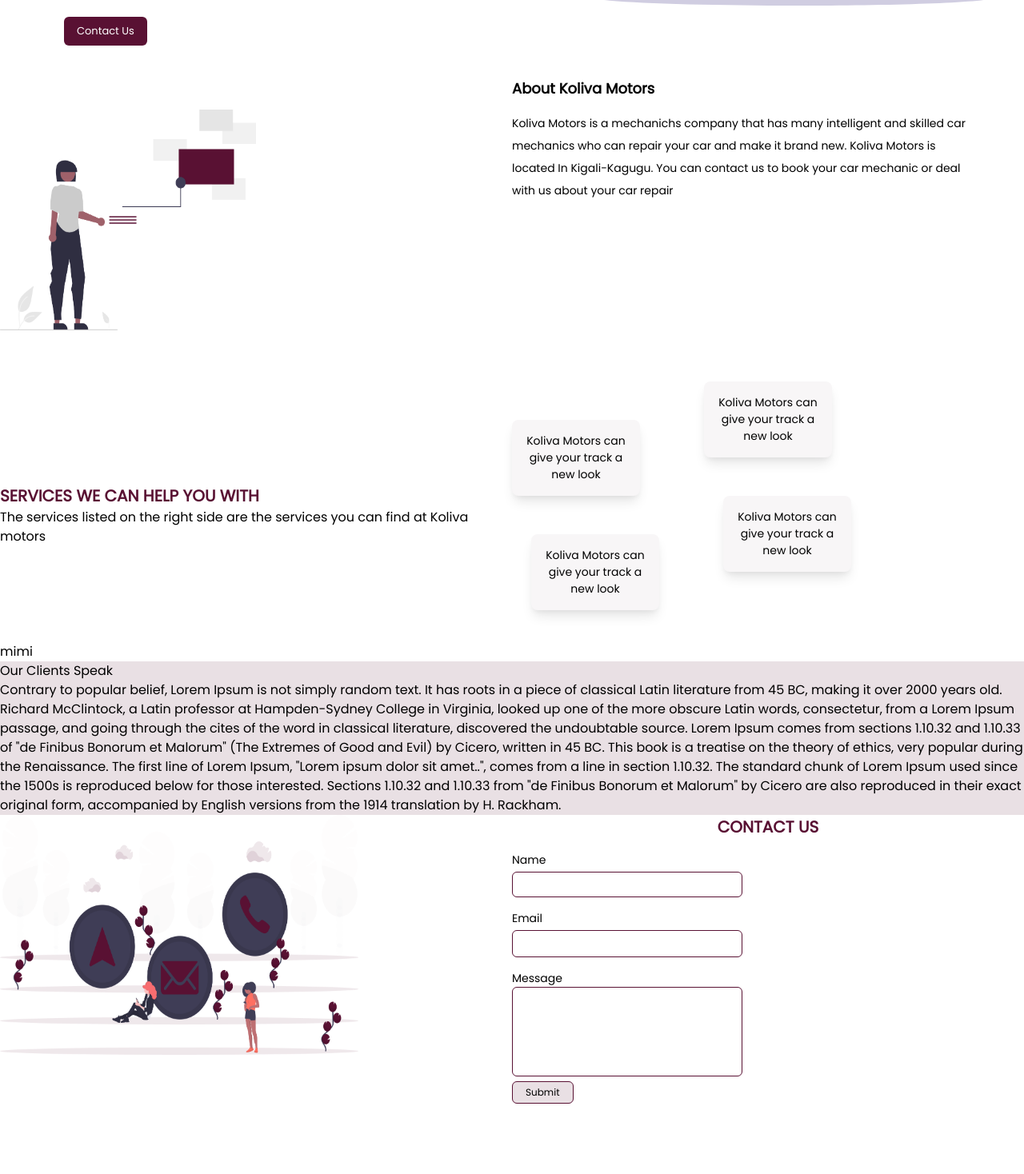
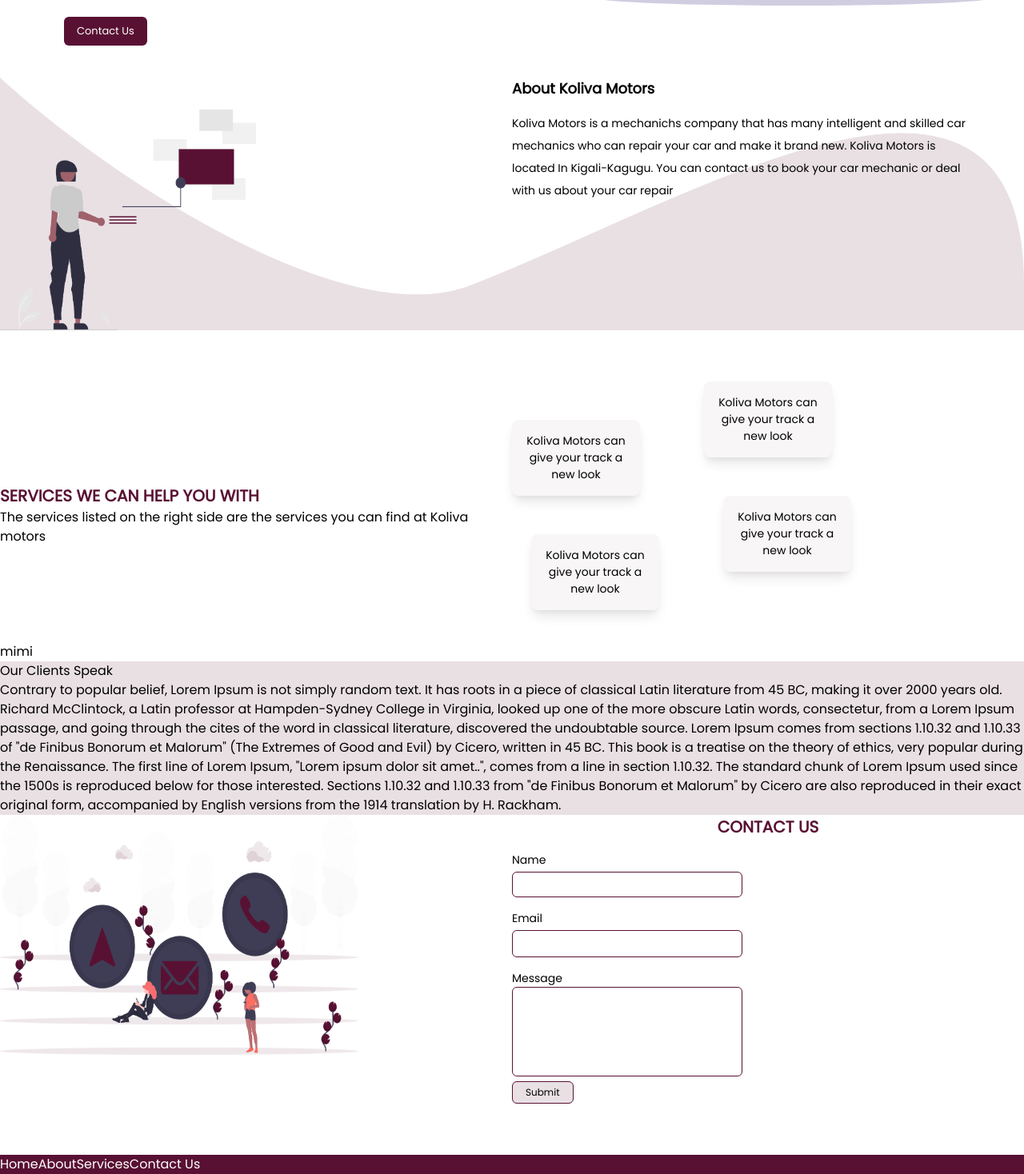
Before and after one commit to dianKoliva/kmsite, a Vue app: page / in a window 1280 px wide. Shown: the part 454-1922 px from the top of the page at 80% size. Before the commit the page ends 1834 px from the top, so only its background shows below. Built offline with nearby package versions, Linux system fonts and the light colour scheme; the HTML template or start-up script is replaced by a standard one.

Commit message:
new changes

```diff
--- a/src/components/AboutUs.vue
+++ b/src/components/AboutUs.vue
@@ -1,5 +1,5 @@
 <template>
-  <div class="">
+  <div class="bg-back bg-cover bg-no-repeat">
     <div class="flex mt-10">
       <div class="w-1/2">
         <img src="/about.png" class="max-w-xs mt-10" alt="" />
--- a/src/components/AllPage.vue
+++ b/src/components/AllPage.vue
@@ -20,6 +20,7 @@
     <div>
       <ContactUs></ContactUs>
     </div>
+    <div><Footer></Footer></div>
   </div>
 </template>
 
@@ -30,10 +31,10 @@
 import Services from "./Services.vue";
 import Clients from "./Clients.vue";
 import ContactUs from "./ContactUs.vue";
-
+import Footer from "./Footer.vue";
 export default {
   name: "ALl",
-  components: { Nav, Home, AboutUs, Services, Clients, ContactUs },
+  components: { Nav, Home, AboutUs, Services, Clients, ContactUs, Footer },
 };
 </script>
 
--- /dev/null
+++ b/src/components/Footer.vue
@@ -0,0 +1,18 @@
+<template>
+  <div class="bg-red mt-16 text-white relative w-full bottom-0">
+    <div class="flex text-center">
+      <p>Home</p>
+      <p>About</p>
+      <p>Services</p>
+      <p>Contact Us</p>
+    </div>
+  </div>
+</template>
+
+<script>
+export default {};
+</script>
+
+
+<style scoped>
+</style>
```
